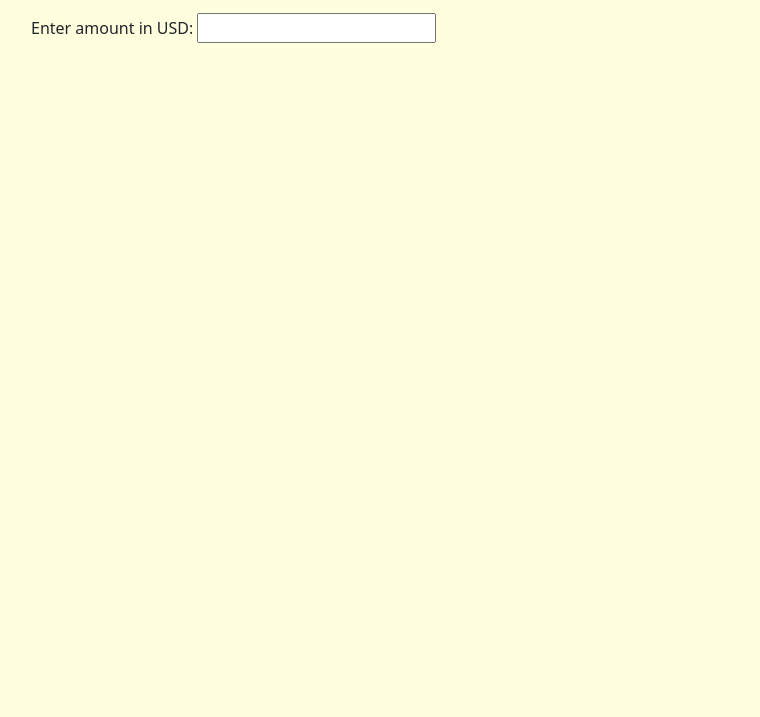
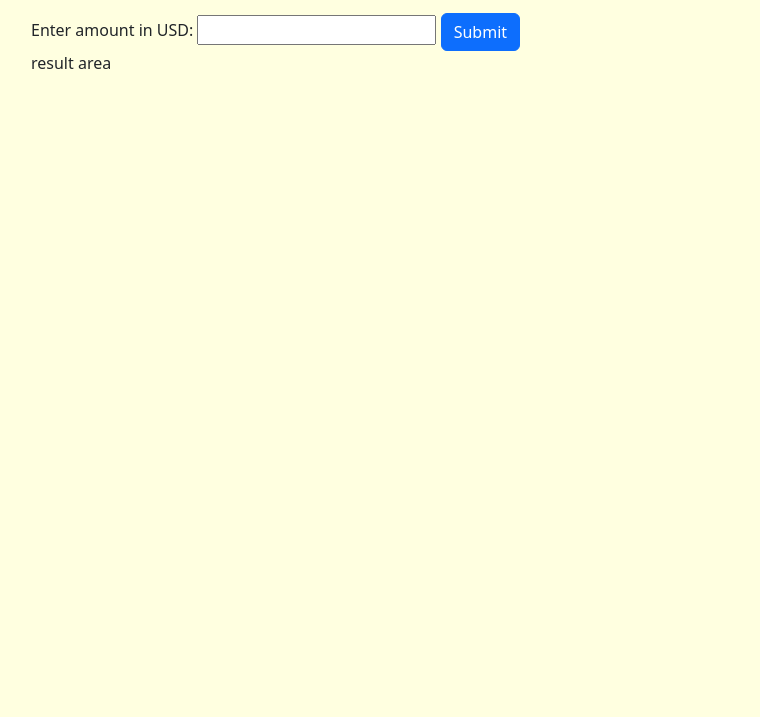
Before and after one commit to pletourneau/currencyEx, a website built with webpack: page src/index.html in a window 1280 px wide. Shown: the part 83-800 px from the top of the page, without its empty margins (51-811 px from the left). Built offline with nearby package versions, Linux system fonts and the light colour scheme.

Commit message:
add button and result area

```diff
--- a/src/index.html
+++ b/src/index.html
@@ -11,6 +11,8 @@
     <p>Enter in an amount in USD, select another currency, and see the value in the second currency</p>
     <label for="amount">Enter amount in USD: </label>
     <input id="amount" type="number"/>
+    <button type="submit" class="btn btn-primary">Submit</button>
+    <p>result area</p>
   </div>
 </body>
 </html>
```
